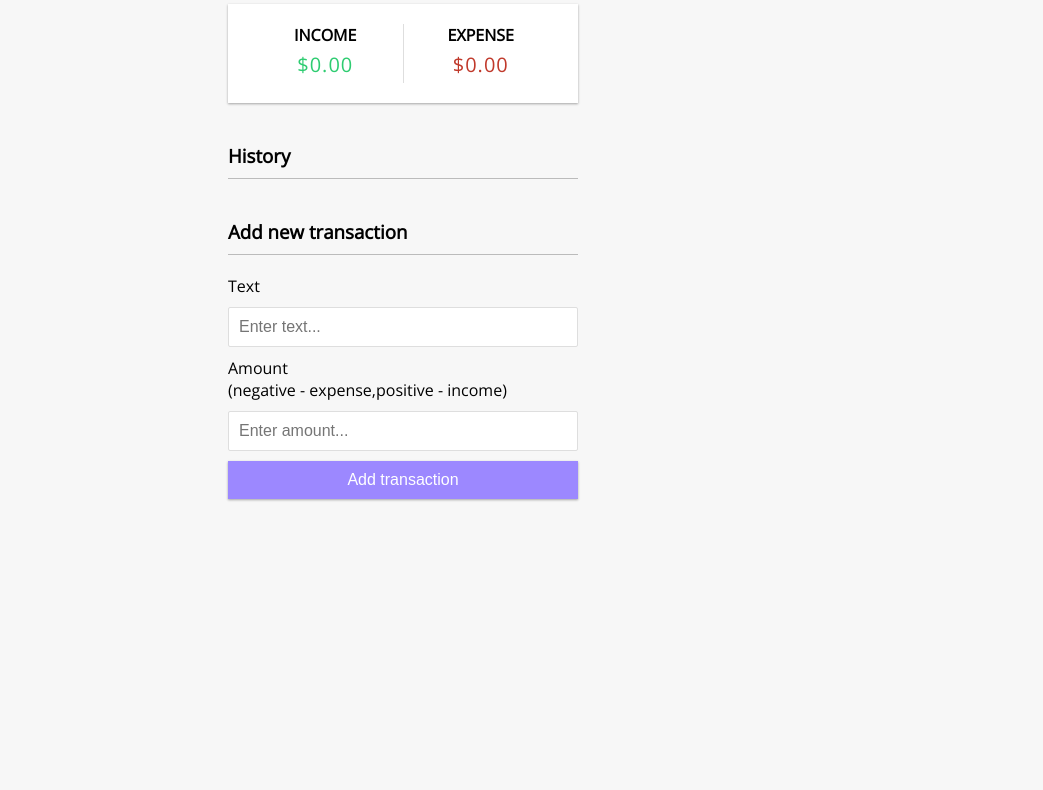
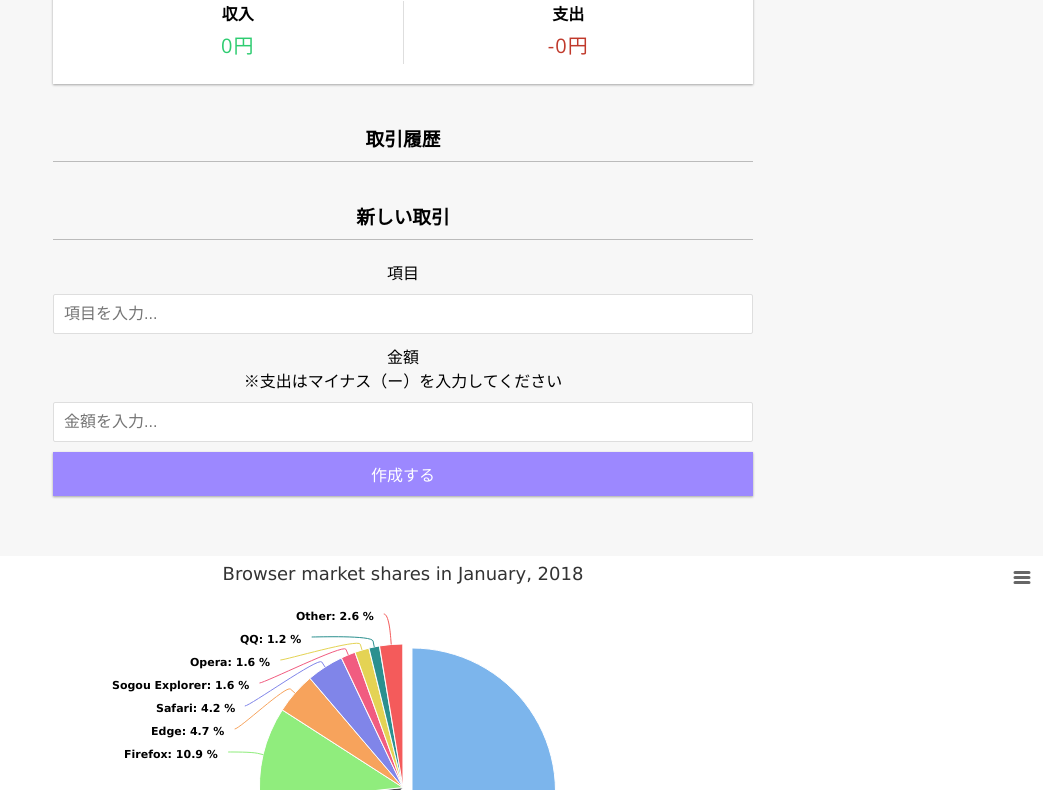
Before and after one commit to ks1590/expense_tracker, a plain HTML site: page index.html in a window 1280 px wide. Shown: the part 212-1002 px from the top of the page, without its empty margins (237-1280 px from the left). Before the commit the page ends 800 px from the top, so only its background shows below. Drawn offline with nearby package versions, Linux system fonts and the light colour scheme.

Commit message:
チャート追加

```diff
--- a/index.html
+++ b/index.html
@@ -5,45 +5,56 @@
   <meta charset="UTF-8">
   <meta name="viewport" content="width=device-width, initial-scale=1.0">
   <link rel="stylesheet" href="style.css">
-  <title>Exoense Tracker</title>
+  <title>Expense Tracker</title>
 </head>
 
 <body>
+  <div class="flex-container">
+
+    <div class="container">
       <h2>Expense Tracker</h2>
-  <div class="container">
-    <h4>Your Balance</h4>
-    <h1 id="balance">$0.00</h1>
+      <h4>残高</h4>
+      <h1 id="balance">0円</h1>
 
       <div class="inc-exp-container">
         <div>
-        <h4>Income</h4>
-        <p id="money-plus" class="money plus">+$0.00</p>
+          <h4>収入</h4>
+          <p id="money-plus" class="money plus">0円</p>
         </div>
         <div>
-        <h4>Expense</h4>
-        <p id="money-minus" class="money minus">-$0.00</p>
+          <h4>支出</h4>
+          <p id="money-minus" class="money minus">0円</p>
         </div>
       </div>
-    <h3>History</h3>
+      <h3>取引履歴</h3>
       <ul id="list" class="list">
-      <!-- <li class="minus">Cash <span>-$400</span><button class="delete-btn">x</button></li> -->
+        <!-- <li class="minus">Cash <span>-500円</span><button class="delete-btn">x</button></li> -->
       </ul>
 
-    <h3>Add new transaction</h3>
+      <h3>新しい取引</h3>
       <form id="form">
         <div class="form-control">
-        <label for="text">Text</label>
-        <input type="text" id="text" placeholder="Enter text...">
+          <label for="text">項目</label>
+          <input type="text" id="text" placeholder="項目を入力...">
         </div>
         <div class="form-control">
-        <label for="amount">Amount <br> (negative - expense,positive - income)</label>
-        <input type="number" id="amount" placeholder="Enter amount...">
+          <label for="amount">金額 <br>※支出はマイナス（ー）を入力してください</label>
+          <input type="number" id="amount" placeholder="金額を入力...">
         </div>
-      <button class="btn">Add transaction</button>
+        <button class="btn">作成する</button>
       </form>
     </div>
+  </div>
+  </div>
+  <div id="container" style="width:100%; height:400px;" class="flex-container"></div>
+
 
   <script src="script.js"></script>
+
+  <script src="https://code.highcharts.com/highcharts.js"></script>
+  <script src="https://code.highcharts.com/modules/exporting.js"></script>
+  <script src="https://code.highcharts.com/modules/export-data.js"></script>
+  <script src="https://code.highcharts.com/modules/accessibility.js"></script>
 </body>
 
 </html>
--- a/script.js
+++ b/script.js
@@ -6,19 +6,12 @@ const form = document.getElementById('form');
 const text = document.getElementById('text');
 const amount = document.getElementById('amount');
 
-// const dummyTransactions = [
-//   { id: 1, text: 'Flower', amount: -20 },
-//   { id: 2, text: 'Salary', amount: 300 },
-//   { id: 3, text: 'Book', amount: -10 },
-//   { id: 4, text: 'Camera', amount: 150 },
-// ];
-
 const localStorageTransactions = JSON.parse(localStorage.getItem('transactions'));
 
 let transactions = localStorage.getItem('transactions') !== null ?
   localStorageTransactions : [];
 
-// Add transaction
+// 取引履歴を追加
 function addTrandaction(e) {
   e.preventDefault();
 
@@ -44,12 +37,12 @@ function addTrandaction(e) {
   }
 }
 
-// Generate random ID
+// ランダムIDを作成
 function generateID() {
   return Math.floor(Math.random() * 10000000);
 }
 
-// Add transactions to DOM list
+// DOMリストに追加
 function addTransactionDOM(transaction) {
   const sign = transaction.amount < 0 ? '-' : '+';
 
@@ -57,33 +50,34 @@ function addTransactionDOM(transaction) {
 
   item.classList.add(transaction.amount < 0 ? 'minus' : 'plus');
 
-  item.innerHTML = `${transaction.text} <span>${sign}${Math.abs(transaction.amount)}</span><button class="delete-btn" onclick="removeTransaction(${transaction.id})">x</button>`;
+  item.innerHTML = `${transaction.text} <span>${sign}${Math.abs(transaction.amount).toLocaleString()}</span><button class="delete-btn" onclick="removeTransaction(${transaction.id})">x</button>`;
 
   list.appendChild(item);
 }
 
-// Update the balance
+// 残高を更新
 function updateValues() {
   const amounts = transactions.map(transaction => transaction.amount);
 
-  const total = amounts.reduce((acc, item) => (acc += item), 0).toFixed(2);
+  const total = amounts.reduce((acc, item) => (acc += item), 0).toLocaleString();
 
   const income = amounts
     .filter(item => item > 0)
     .reduce((acc, item) => (acc += item), 0)
-    .toFixed(2);
+    .toLocaleString()
 
   const expense = (
     amounts
       .filter(item => item < 0)
-      .reduce((acc, item) => (acc += item), 0) * -1).toFixed(2);
+      .reduce((acc, item) => (acc += item), 0) * -1)
+    .toLocaleString();
 
-  balance.innerText = `$${total}`;
-  money_plus.innerText = `$${income}`;
-  money_minus.innerText = `$${expense}`;
+  balance.innerText = `${total}円`;
+  money_plus.innerText = `${income}円`;
+  money_minus.innerText = `${expense}円`;
 }
 
-// Remove transaction by ID
+// IDでフィルターしてからレコード削除
 function removeTransaction(id) {
   transactions = transactions.filter(transaction => transaction.id !== id);
 
@@ -92,7 +86,7 @@ function removeTransaction(id) {
   init();
 }
 
-// Update local storage transactions
+// local storageに追加
 function updateLocalStorage() {
   localStorage.setItem('transactions', JSON.stringify(transactions));
 }
@@ -108,3 +102,81 @@ function init() {
 init();
 
 form.addEventListener('submit', addTrandaction);
+
+document.addEventListener('DOMContentLoaded', function () {
+  Highcharts.chart('container', {
+    chart: {
+      plotBackgroundColor: null,
+      plotBorderWidth: null,
+      plotShadow: false,
+      type: 'pie'
+    },
+    title: {
+      text: 'Browser market shares in January, 2018'
+    },
+    tooltip: {
+      pointFormat: '{series.name}: <b>{point.percentage:.1f}%</b>'
+    },
+    accessibility: {
+      point: {
+        valueSuffix: '%'
+      }
+    },
+    responsive: {
+      rules: [{
+        condition: {
+          maxWidth: 500
+        },
+        chartOptions: {
+          legend: { enabled: false }
+        }
+      }]
+    },
+    plotOptions: {
+      pie: {
+        allowPointSelect: true,
+        cursor: 'pointer',
+        dataLabels: {
+          enabled: true,
+          format: '<b>{point.name}</b>: {point.percentage:.1f} %'
+        }
+      }
+    },
+    series: [{
+      name: 'Brands',
+      colorByPoint: true,
+      data: [{
+        name: 'Chrome',
+        y: 61.41,
+        sliced: true,
+        selected: true
+      }, {
+        name: 'Internet Explorer',
+        y: 11.84
+      }, {
+        name: 'Firefox',
+        y: 10.85
+      }, {
+        name: 'Edge',
+        y: 4.67
+      }, {
+        name: 'Safari',
+        y: 4.18
+      }, {
+        name: 'Sogou Explorer',
+        y: 1.64
+      }, {
+        name: 'Opera',
+        y: 1.6
+      }, {
+        name: 'QQ',
+        y: 1.2
+      }, {
+        name: 'Other',
+        y: 2.61
+      }]
+    }]
+  });
+
+
+});
--- a/style.css
+++ b/style.css
@@ -19,9 +19,15 @@ body {
   font-family: 'Open Sans', sans-serif;
 }
 
+.flex-container {
+  display: flex;
+  justify-content: center;
+  text-align: center;
+}
+
 .container {
   margin: 30px auto;
-  width: 350px;
+  width: 700px;
 }
 
 h1 {
@@ -147,3 +153,37 @@ input[type='number'] {
 .list li:hover .delete-btn {
   opacity: 1;
 }
+
+.highcharts-data-table table {
+	font-family: Verdana, sans-serif;
+	border-collapse: collapse;
+	border: 1px solid #EBEBEB;
+	margin: 10px auto;
+	text-align: center;
+	width: 100%;
+  max-width: 500px;
+  height: 100%;
+}
+.highcharts-data-table caption {
+    padding: 1em 0;
+    font-size: 1.2em;
+    color: #555;
+}
+.highcharts-data-table th {
+	font-weight: 600;
+    padding: 0.5em;
+}
+.highcharts-data-table td, .highcharts-data-table th, .highcharts-data-table caption {
+    padding: 0.5em;
+}
+.highcharts-data-table thead tr, .highcharts-data-table tr:nth-child(even) {
+    background: #f8f8f8;
+}
+.highcharts-data-table tr:hover {
+    background: #f1f7ff;
+}
+
+
+input[type="number"] {
+	min-width: 50px;
+}
```
Also changed, not shown: 1 other file. Lines whose indentation alone changed are shown as unchanged.
